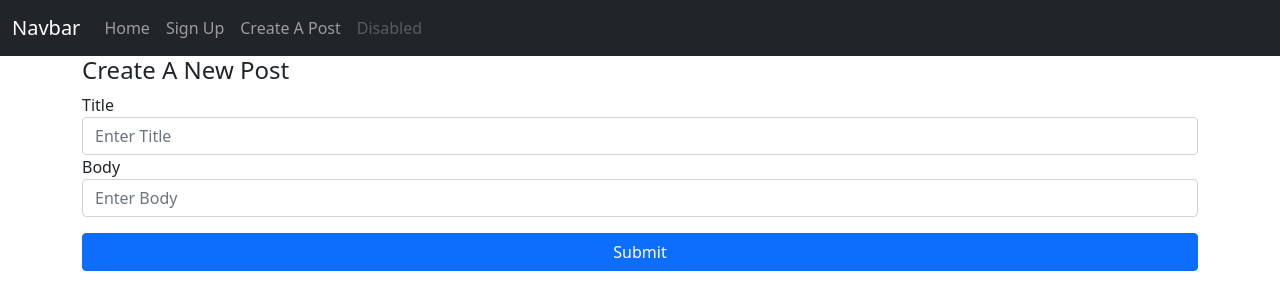
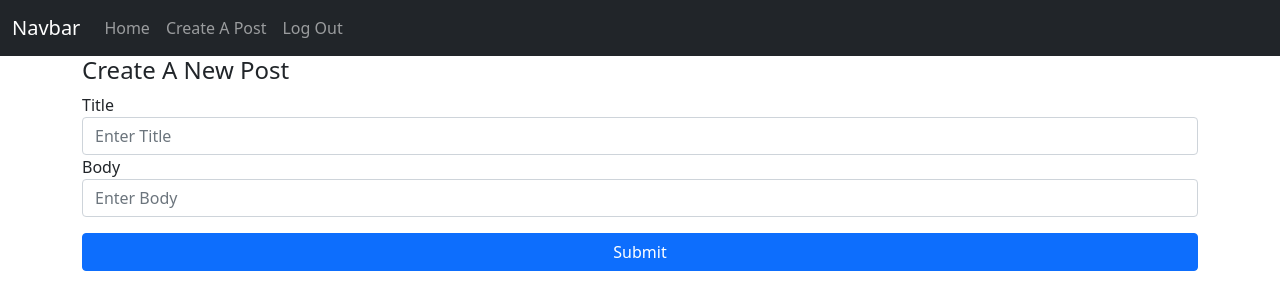
Before and after one commit to bstanton773/kekambas-91_flask_intro, a Flask app: page /create-post in a window 1280 px wide. Shown: the top 300 px of the page. Run offline with Flask 2, Linux system fonts and the light colour scheme; the visitor is signed in with stand-in values (Sample User, id 1); some libraries are stand-ins or nearby versions.

Commit message:
Update nav to show different links if user is logged in or out

```diff
--- a/app/templates/nav.html
+++ b/app/templates/nav.html
@@ -9,15 +9,21 @@
             <li class="nav-item">
             <a class="nav-link" href="{{ url_for('index') }}">Home</a>
             </li>
+            {% if current_user.is_anonymous %}
             <li class="nav-item">
             <a class="nav-link" href="{{ url_for('signup') }}">Sign Up</a>
             </li>
             <li class="nav-item">
+            <a class="nav-link" href="{{ url_for('login') }}">Log In</a>
+            </li>
+            {% else %}
+            <li class="nav-item">
             <a class="nav-link" href="{{ url_for('create_post') }}">Create A Post</a>
             </li>
             <li class="nav-item">
-            <a class="nav-link disabled">Disabled</a>
+            <a class="nav-link" href="{{ url_for('logout') }}">Log Out</a>
             </li>
+            {% endif %}
         </ul>
         </div>
     </div>
```
